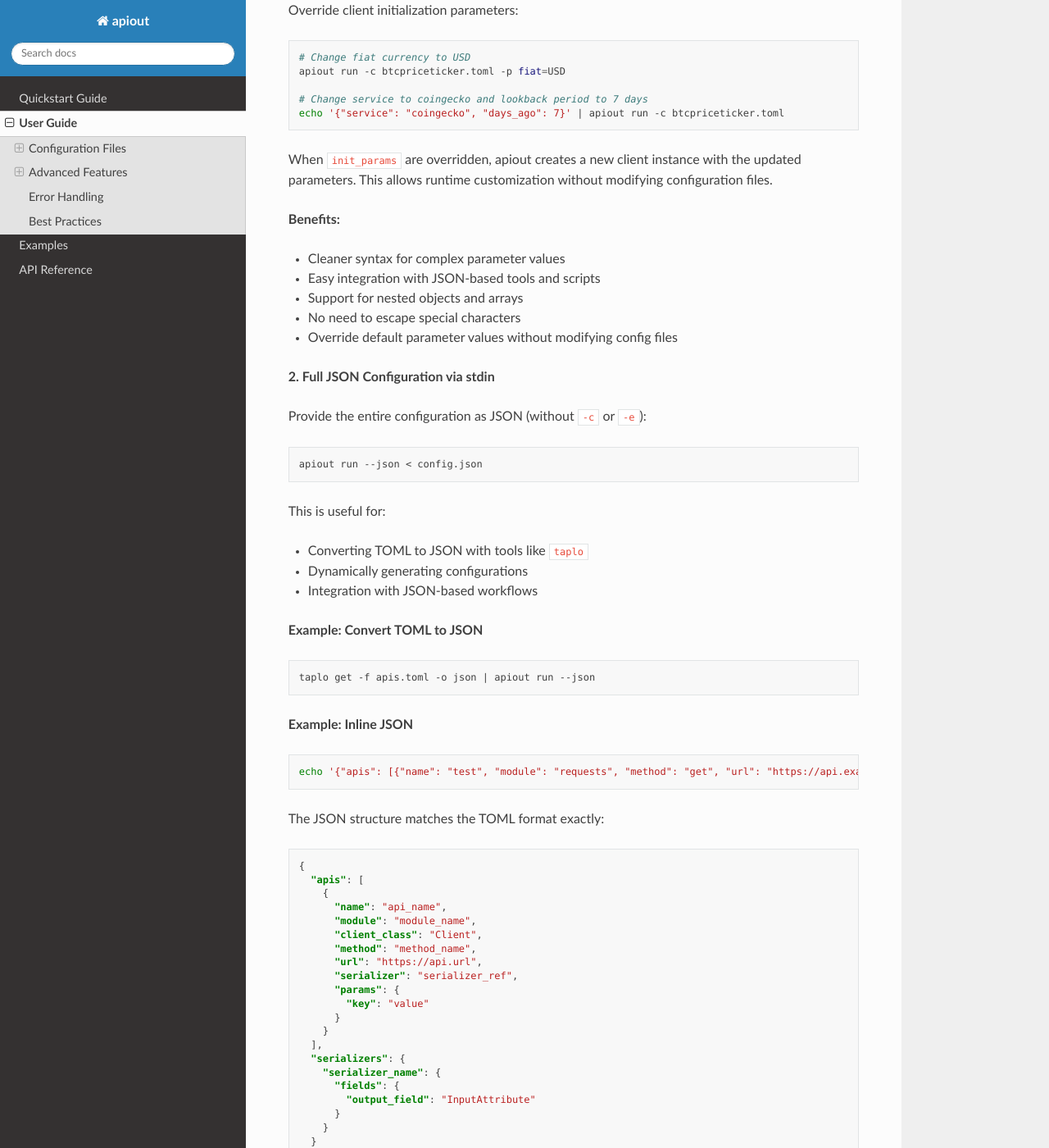
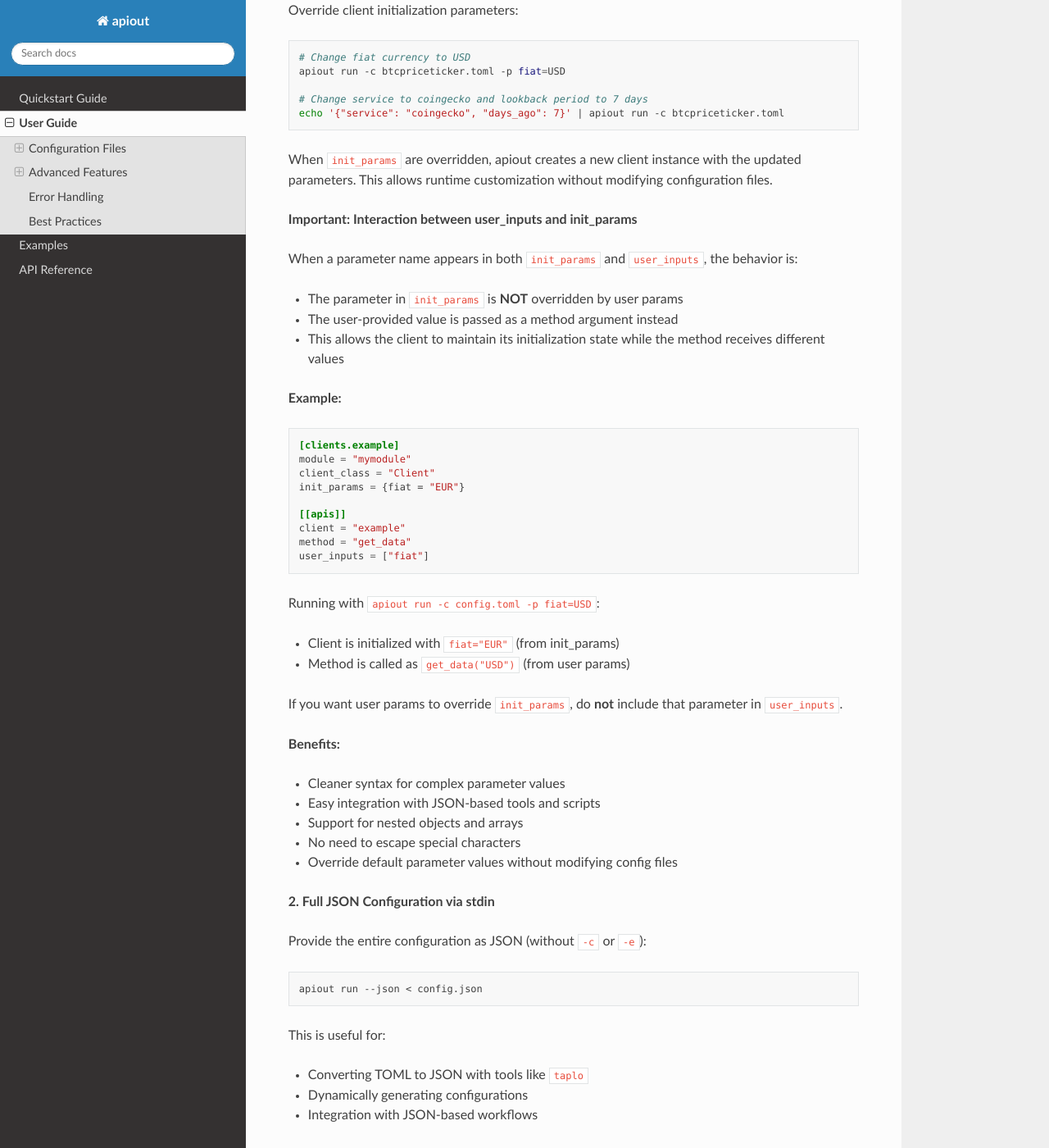
Before and after one commit to holgern/apiout, a Sphinx documentation site: the page built from docs/user_guide.rst, in a window 1280 px wide and 1400 px high, scrolled down 9703 px. Shown: the whole window at 82% size. Built offline with Sphinx 7.4.7 and the Read the Docs theme 3.1.0, drawn with Linux system fonts in a browser that asks for light colours.

Commit message:
doc: ad info about parameter overwrite

```diff
--- a/docs/user_guide.rst
+++ b/docs/user_guide.rst
@@ -510,6 +510,35 @@ Override client initialization parameters:
 When ``init_params`` are overridden, apiout creates a new client instance with the updated parameters.
 This allows runtime customization without modifying configuration files.
 
+**Important: Interaction between user_inputs and init_params**
+
+When a parameter name appears in both ``init_params`` and ``user_inputs``, the behavior is:
+
+* The parameter in ``init_params`` is **NOT** overridden by user params
+* The user-provided value is passed as a method argument instead
+* This allows the client to maintain its initialization state while the method receives different values
+
+**Example:**
+
+.. code-block:: toml
+
+   [clients.example]
+   module = "mymodule"
+   client_class = "Client"
+   init_params = {fiat = "EUR"}
+
+   [[apis]]
+   client = "example"
+   method = "get_data"
+   user_inputs = ["fiat"]
+
+Running with ``apiout run -c config.toml -p fiat=USD``:
+
+* Client is initialized with ``fiat="EUR"`` (from init_params)
+* Method is called as ``get_data("USD")`` (from user params)
+
+If you want user params to override ``init_params``, do **not** include that parameter in ``user_inputs``.
+
 **Benefits:**
 
 * Cleaner syntax for complex parameter values
```
Also changed, not shown: README.md (+5 -0 lines).
